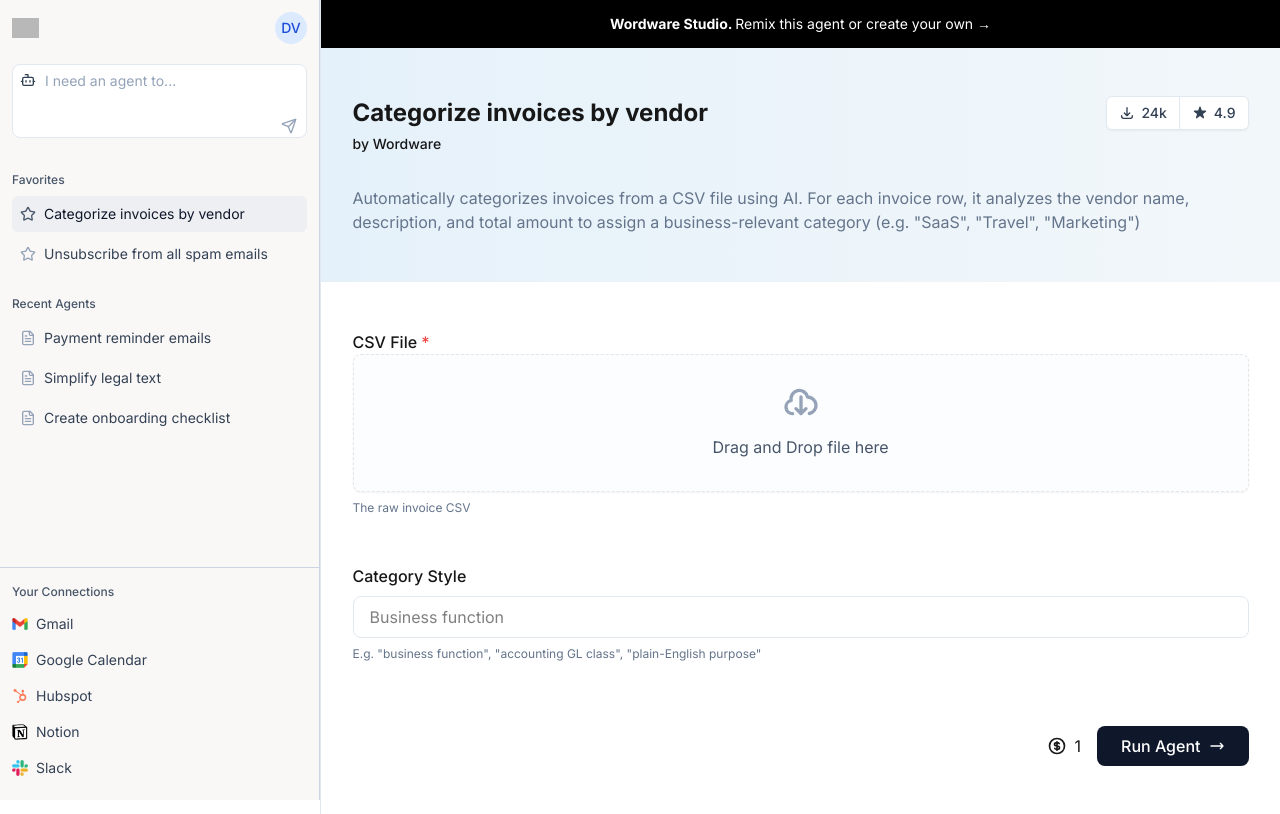
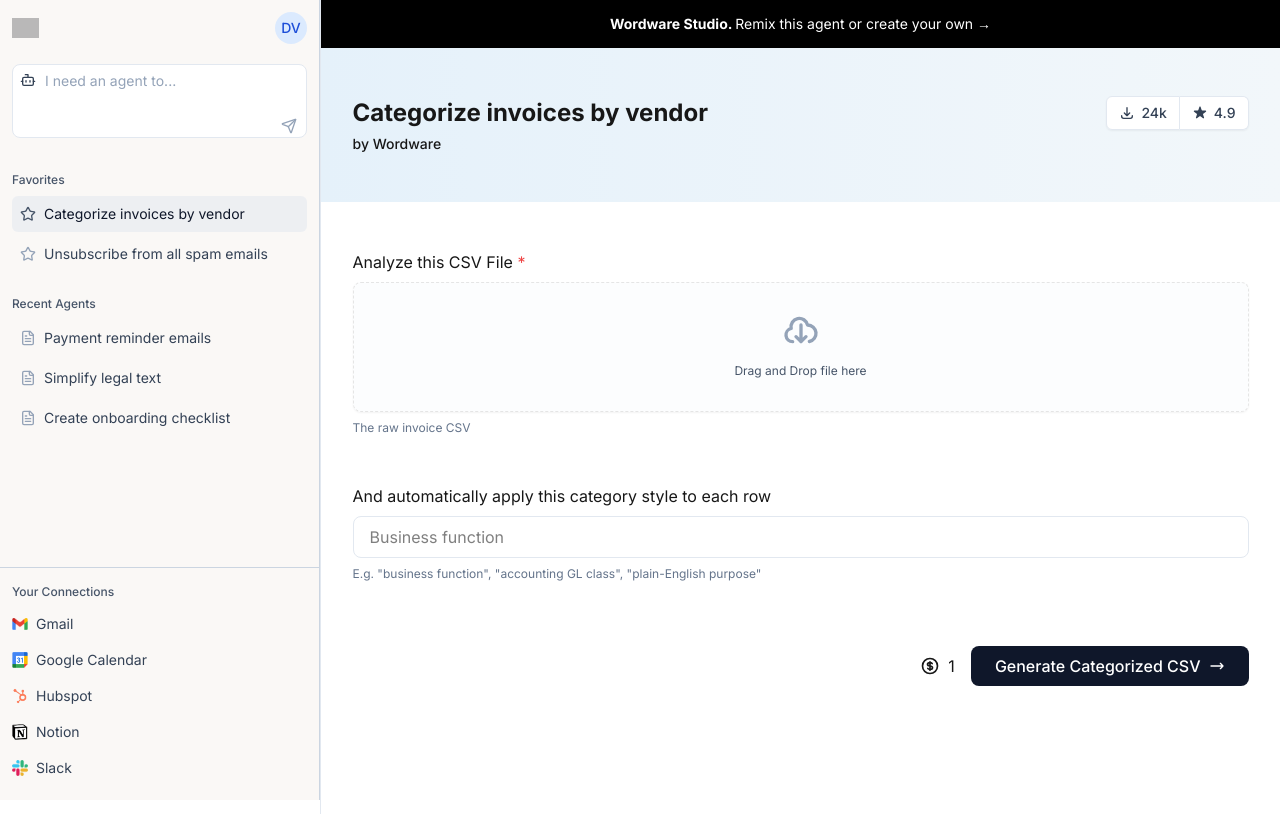
Before and after one commit to DomVinyard/tiptap-test, a Next.js app in the folder templates/next-block-editor-app/: page /agents-studio in a window 1280 px wide. Shown: the top 814 px of the page. Built offline with nearby package versions, Linux system fonts and the light colour scheme; grey boxes are pictures that could not be loaded.

Commit message:
Update page.tsx

```diff
--- a/templates/next-block-editor-app/src/app/agents-studio/page.tsx
+++ b/templates/next-block-editor-app/src/app/agents-studio/page.tsx
@@ -27,16 +27,17 @@
       <>
         {/* CSV Upload */}
         <div>
-          <label className="text-base font-medium">
-            CSV File <span className="text-red-500">*</span>
+          <label className="text-base font-large">
+            Analyze this CSV File <span className="text-red-500">*</span>
           </label>
-          <FileUpload />
+          <div className="text-xs text-slate-500 mt-2">
+          <FileUpload /></div>
           <div className="text-xs text-slate-500 mt-2">The raw invoice CSV</div>
         </div>
 
         {/* Category Style */}
         <div>
-          <label className="text-base font-medium">Category Style</label>
+          <label className="text-base font-large">And automatically apply this category style to each row</label>
           <input
             type="text"
             className="w-full mt-2 px-4 py-2 rounded-lg border border-slate-200 dark:border-slate-700
@@ -63,7 +64,7 @@
         {/* Gmail Connection */}
         <div>
           <label className="text-base font-medium">
-            Gmail <span className="text-red-500">*</span>
+            First, connect to my Gmail <span className="text-red-500">*</span>
           </label>
           <div className="bg-white dark:bg-slate-800 rounded-lg border border-slate-200 dark:border-slate-700 p-4 mt-2">
             <div className="flex items-center justify-between">
@@ -85,7 +86,7 @@
 
         {/* Unsubscribe Settings */}
         <div>
-          <label className="text-base font-medium">Email Categories</label>
+          <label className="text-base font-medium">Then automatically unsubscribe from these email categories</label>
           <div className="rounded-lg border border-slate-200 dark:border-slate-700 bg-white dark:bg-slate-800 mt-2">
             <div>
               <label className="flex items-center gap-2 py-2.5 px-3 cursor-pointer">
@@ -107,7 +108,7 @@
 
         {/* Exceptions */}
         <div>
-          <label className="text-base font-medium">Keep These Emails</label>
+          <label className="text-base font-medium">But keep emails from these senders</label>
           <textarea
             className="w-full mt-2 px-4 py-2 rounded-lg border border-slate-200 dark:border-slate-700
                     bg-white dark:bg-slate-800 focus:ring-2 focus:ring-blue-500 outline-none
@@ -225,9 +226,9 @@
               </div>
             </div>
             <div className="text-sm font-medium mt-1">by Wordware</div>
-            <p className="mt-8 text-slate-500">
+            {/* <p className="mt-8 text-slate-500">
               {currentAgent.description}
-            </p>
+            </p> */}
           </div>
         </div>
 
@@ -252,14 +253,10 @@
               </div>
               <button
                 className={cn(
-                  "px-6 py-2 bg-slate-900 dark:bg-slate-100 text-white dark:text-slate-900 rounded-lg font-medium flex items-center gap-2 transition-all",
-                  selectedAgent === 'invoices'
-                    ? "hover:opacity-90"
-                    : "opacity-50 cursor-not-allowed"
+                  "px-6 py-2 bg-slate-900 dark:bg-slate-100 text-white dark:text-slate-900 rounded-lg font-medium flex items-center gap-2 transition-all"
                 )}
-                disabled={selectedAgent !== 'invoices'}
               >
-                Run Agent
+                {selectedAgent === 'invoices' ? 'Generate Categorized CSV' : 'Unsubscribe All Spam'}
                 <svg className="w-4 h-4" viewBox="0 0 24 24" fill="none" xmlns="http://www.w3.org/2000/svg">
                   <path d="M17 8l4 4m0 0l-4 4m4-4H3" stroke="currentColor" strokeWidth="2" strokeLinecap="round" strokeLinejoin="round"/>
                 </svg>
```
